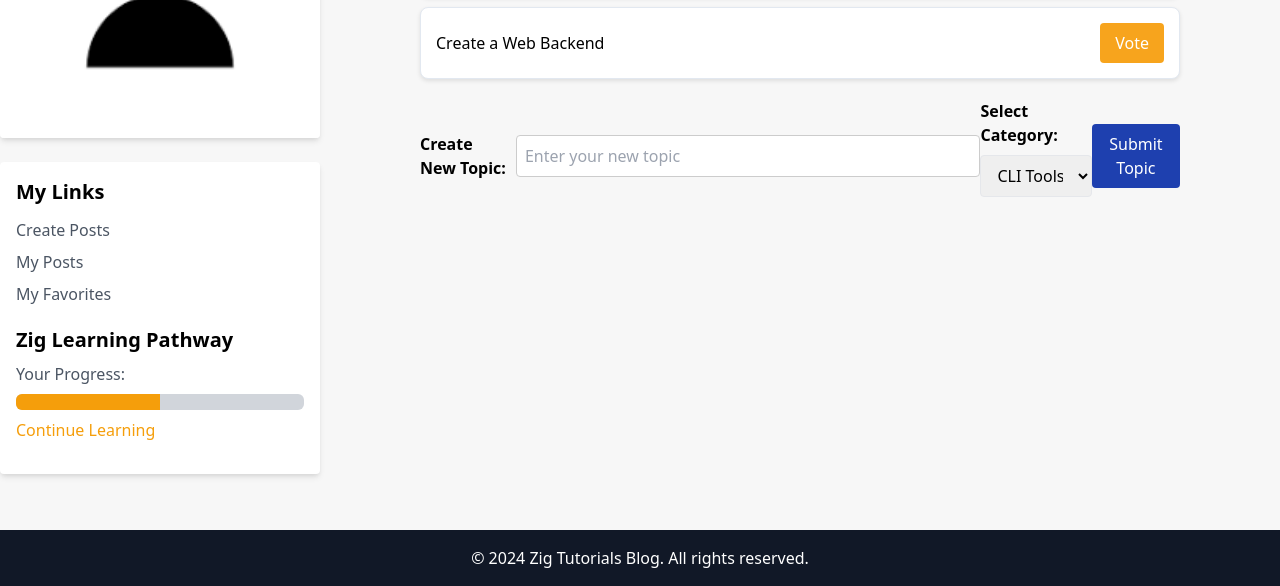
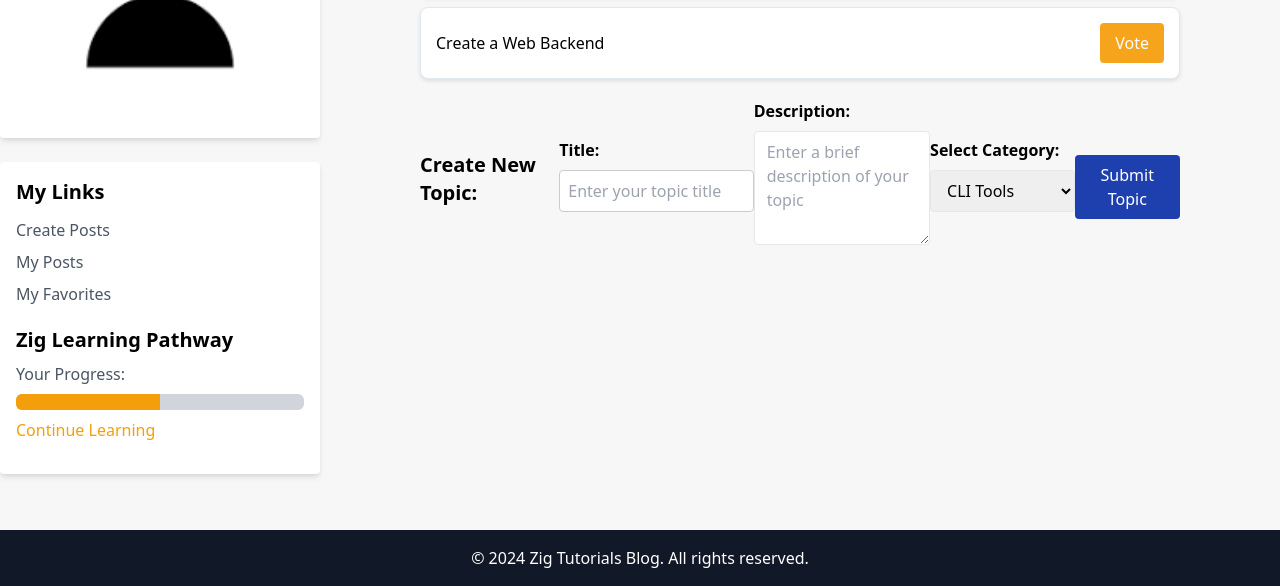
Before and after one commit to z1fire/zigblog, a plain HTML site: page votecreatenewtopic.html in a window 1280 px wide. Shown: the part 259-845 px from the top of the page. Drawn offline with nearby package versions, Linux system fonts and the light colour scheme.

Commit message:
Update votecreatenewtopic.html

```diff
--- a/votecreatenewtopic.html
+++ b/votecreatenewtopic.html
@@ -237,21 +237,34 @@
 
                 <!-- Topic Creation Form -->
 <form action="#" method="post" class="topic-form">
-    <label for="newTopic">Create New Topic:</label>
-    <input type="text" id="newTopic" name="newTopic" class="tag-input" placeholder="Enter your new topic" required>
+    <h2 class="text-xl font-bold mb-2">Create New Topic:</h2>
+
+    <!-- Title input -->
+    <div class="mb-4">
+        <label for="newTopicTitle" class="block mb-2">Title:</label>
+        <input type="text" id="newTopicTitle" name="newTopicTitle" class="w-full border rounded px-3 py-2" placeholder="Enter your topic title" required>
+    </div>
+
+    <!-- Description input -->
+    <div class="mb-4">
+        <label for="newTopicDescription" class="block mb-2">Description:</label>
+        <textarea id="newTopicDescription" name="newTopicDescription" class="w-full border rounded px-3 py-2" placeholder="Enter a brief description of your topic" rows="4" required></textarea>
+    </div>
 
     <!-- Category Selection -->
     <div class="mb-4">
-        <label for="category" class="block mb-2">Select Category:</label>
-        <select id="category" name="category" class="w-full border rounded px-3 py-2" required>
+        <label for="newTopicCategory" class="block mb-2">Select Category:</label>
+        <select id="newTopicCategory" name="newTopicCategory" class="w-full border rounded px-3 py-2" required>
             <option value="cli">CLI Tools</option>
             <option value="web">Web Development</option>
             <!-- Add more categories as needed -->
         </select>
     </div>
 
-    <button type="submit" class="vote-btn">Submit Topic</button>
+    <!-- Submit Topic Button -->
+    <button type="submit" class="mt-2 inline-block px-4 py-2 rounded hover:bg-yellow-500 transition duration-300 create-post-button">Submit Topic</button>
 </form>
+
 
             </div>
         </main>
```
